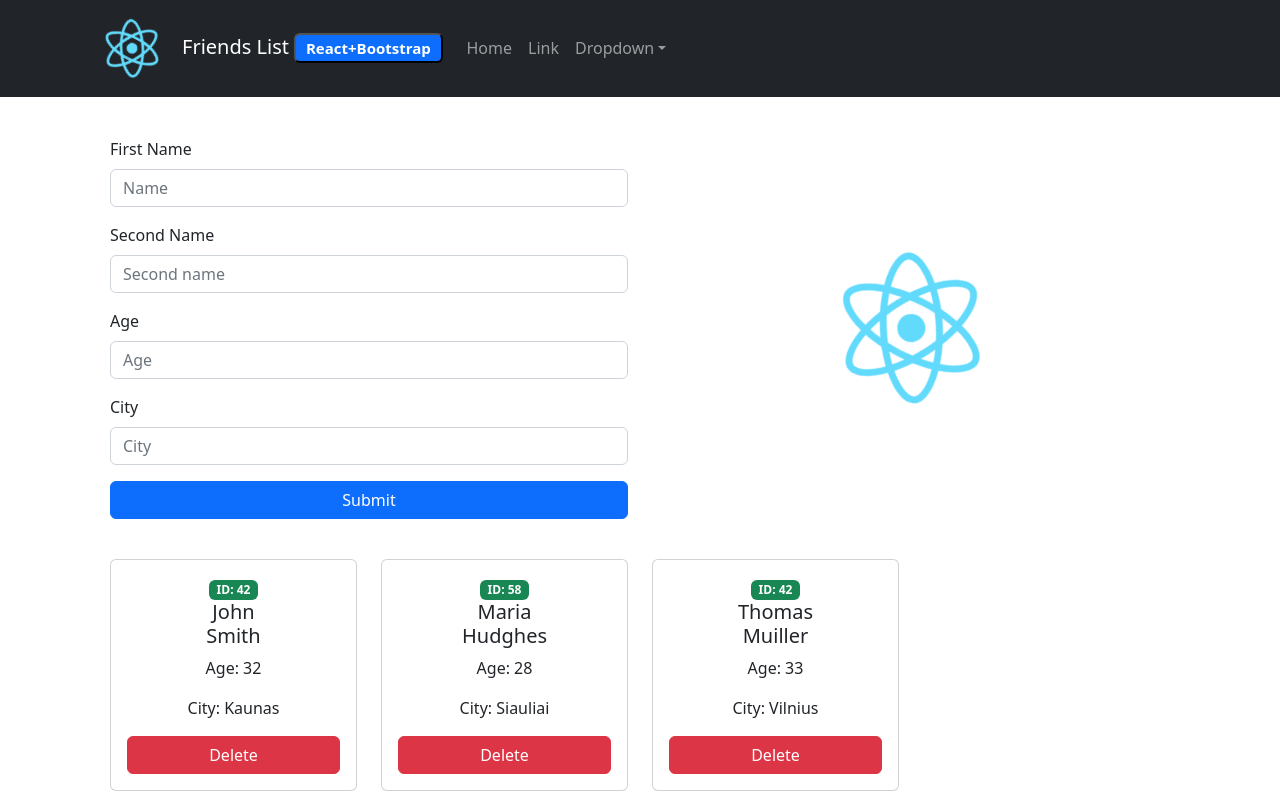
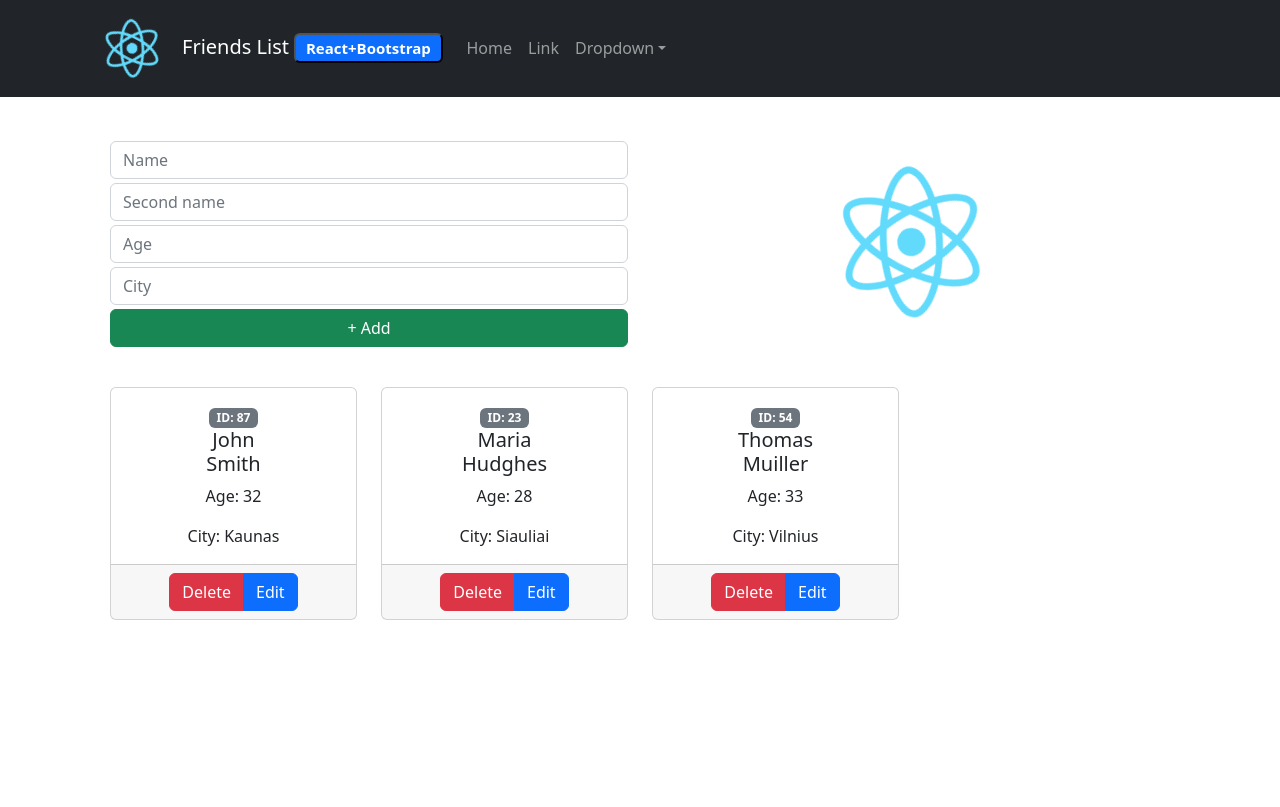
Before and after one commit to EdgarasAnd/friends-list-app-react, a React (Create React App) app: page / in a window 1280 px wide. Built offline with nearby package versions, Linux system fonts and the light colour scheme.

Commit message:
Some changes

```diff
--- a/src/App.jsx
+++ b/src/App.jsx
@@ -11,11 +11,14 @@ import Nav from "react-bootstrap/Nav";
 import Navbar from "react-bootstrap/Navbar";
 import NavDropdown from "react-bootstrap/NavDropdown";
 import Container from "react-bootstrap/Container";
+import { ButtonGroup } from "react-bootstrap";
+import { useState } from "react";
 
 function friendId() {
   return Math.floor(Math.random() * 100);
 }
 
+export function App() {
   const friends = [
     {
       id: friendId(),
@@ -40,7 +43,7 @@ const friends = [
     },
   ];
 
-export function App() {
+  const [firstName, SetFirstName] = useState('');
   return (
     <>
       <Navbar bg="dark" expand="lg" variant="dark">
@@ -82,25 +85,20 @@ export function App() {
       <header className="container">
         <Row xs={1} md={2} lg={2} className="g-4 m-3">
           <Form className="mw-50">
-            <Form.Group className="mb-3" controlId="firstName">
-              <Form.Label>First Name</Form.Label>
-              <Form.Control type="text" placeholder="Name" />
-            </Form.Group>
-            <Form.Group className="mb-3" controlId="secondName">
-              <Form.Label>Second Name</Form.Label>
-              <Form.Control type="text" placeholder="Second name" />
-            </Form.Group>
-            <Form.Group className="mb-3" controlId="age">
-              <Form.Label>Age</Form.Label>
-              <Form.Control type="number" placeholder="Age" />
-            </Form.Group>
-            <Form.Group className="mb-3" controlId="city">
-              <Form.Label>City</Form.Label>
-              <Form.Control type="text" placeholder="City" />
-            </Form.Group>
-            <Button className="w-100" variant="primary" type="submit">
-              Submit
-            </Button>
+            <Form.Group controlId="firstName">
+              <Form.Control className="my-1"
+                type="text"
+                placeholder="Name"
+                value={friends.firstName}
+                onChange={() => SetFirstName()}
+              />
+              <Form.Control className="my-1" type="text" placeholder="Second name" />
+              <Form.Control className="my-1" type="number" placeholder="Age" />
+              <Form.Control className="my-1" type="text" placeholder="City" />
+
+            <Button className="w-100" variant="success" type="submit">
+              + Add
+            </Button></Form.Group>
           </Form>
           <Col className="d-flex align-items-center justify-content-center">
             <img src={logo} width="50%" className="App-logo" alt="logo" />
@@ -114,17 +112,24 @@ export function App() {
             <Col>
               <Card className="h-100 d-flex">
                 <Card.Body className="text-center">
-                  <Badge bg="success">ID: {id}</Badge>
+                  <Badge bg="secondary">ID: {id}</Badge>
                   <Card.Title>
                     {firstName}
                     <br></br> {lastName}
                   </Card.Title>
                   <Card.Text>Age: {age}</Card.Text>
                   <Card.Text>City: {city}</Card.Text>
-                  <Button variant="danger" className="w-100 ">
+                </Card.Body>
+                <Card.Footer className="text-center">
+                  <ButtonGroup>
+                    <Button variant="danger btn-md" className="">
                       Delete
                     </Button>
-                </Card.Body>
+                    <Button variant="primary btn-md" className="">
+                      Edit
+                    </Button>
+                  </ButtonGroup>
+                </Card.Footer>
               </Card>
             </Col>
           ))}
```
Lines whose indentation alone changed are shown as unchanged.
